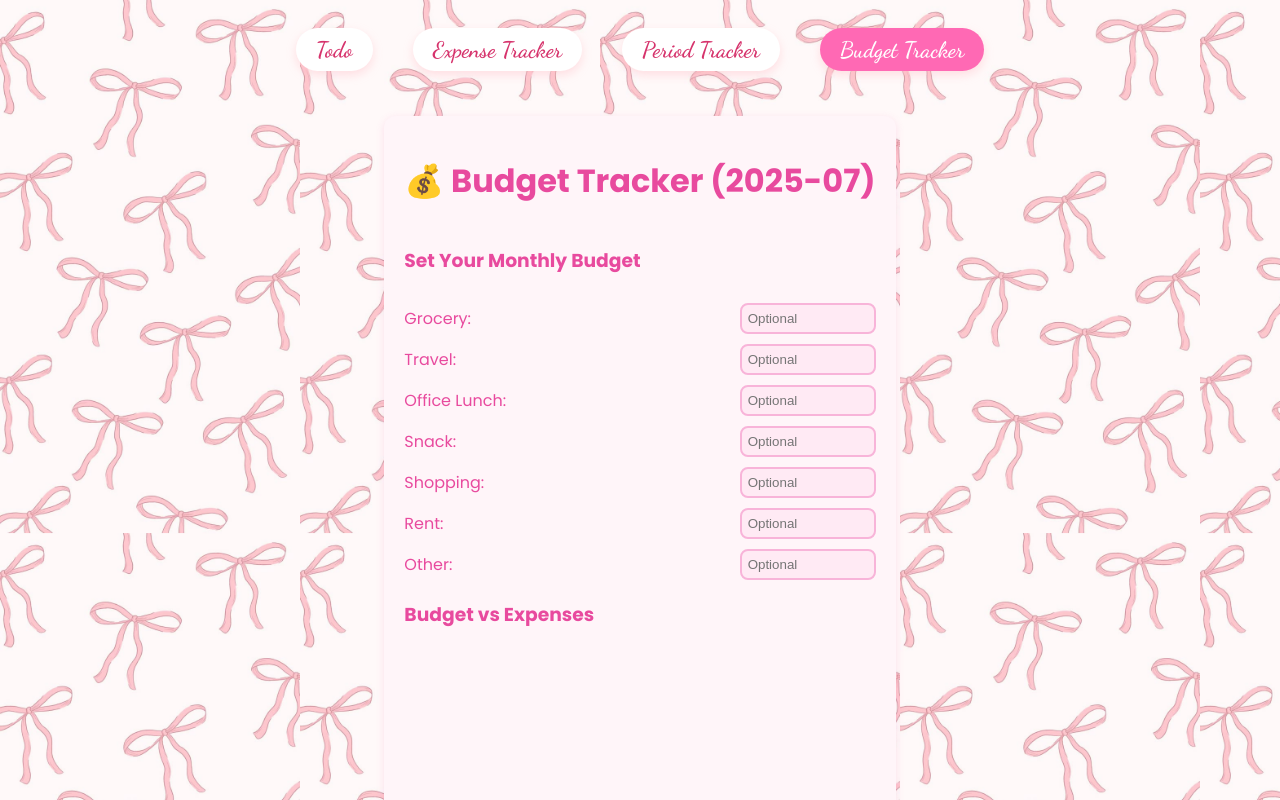
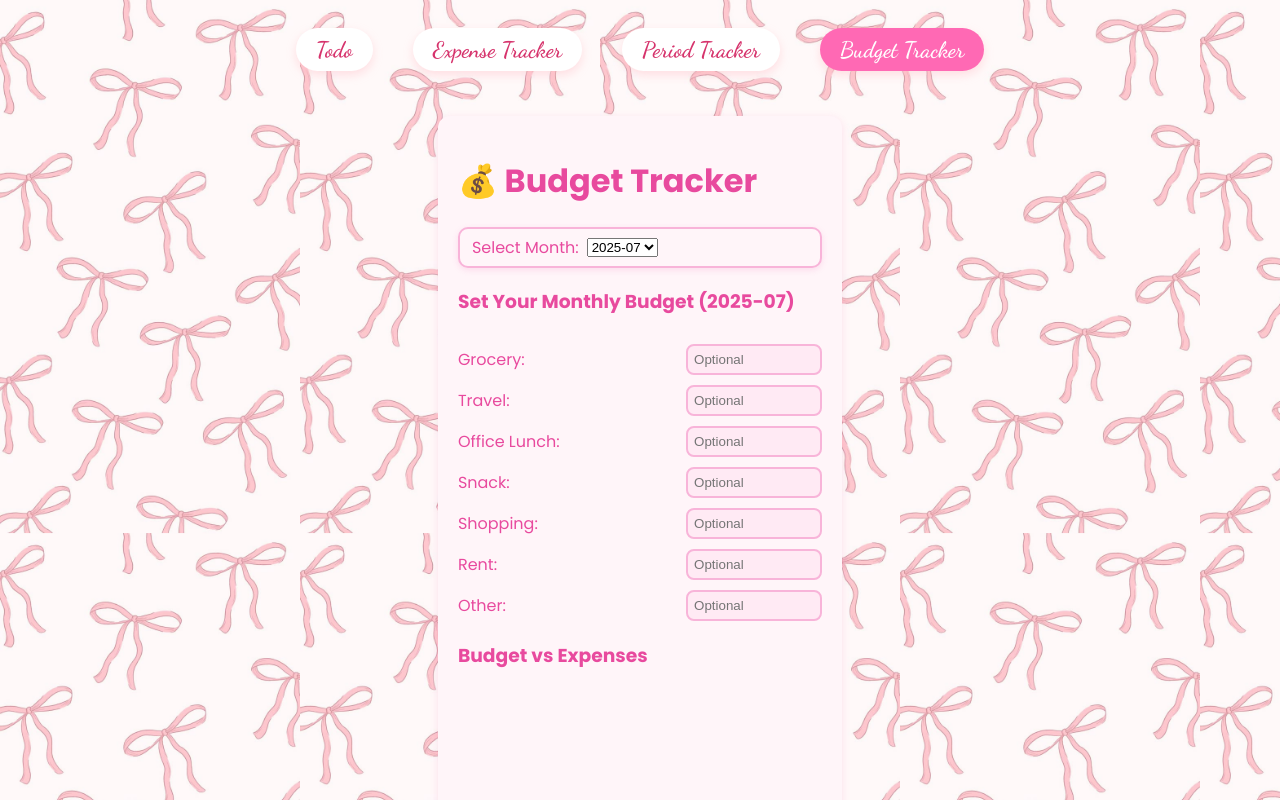
Before and after one commit to Sanam-Shrestha04/react.js-Todo, a React (Vite) app: page /budget-tracker in a window 1280 px wide. Shown: the top 800 px of the page. Built offline with nearby package versions, Linux system fonts and the light colour scheme.

Commit message:
Budget Tracker Monthly tracking feature addded

```diff
--- a/src/components/budgetTracker.jsx/BudgetTracker.jsx
+++ b/src/components/budgetTracker.jsx/BudgetTracker.jsx
@@ -7,28 +7,31 @@ const BudgetTracker = () => {
   const [budget, setBudget] = useState({});
   const [totalIncome, setTotalIncome] = useState(0);
   const [expenses, setExpenses] = useState({});
+  const [selectedMonth, setSelectedMonth] = useState(
+    new Date().toISOString().slice(0, 7) // default: current month
+  );
 
-  const currentMonthKey = new Date().toISOString().slice(0, 7);
-
-  // ✅ Load saved budget for this month
+  // ✅ Load saved budget for selected month
   useEffect(() => {
     const savedBudgets = JSON.parse(localStorage.getItem("monthlyBudgets")) || {};
-    if (savedBudgets[currentMonthKey]) {
-      setBudget(savedBudgets[currentMonthKey]);
+    if (savedBudgets[selectedMonth]) {
+      setBudget(savedBudgets[selectedMonth]);
+    } else {
+      setBudget({});
     }
-  }, [currentMonthKey]);
+  }, [selectedMonth]);
 
   // ✅ Save budget whenever it changes
   useEffect(() => {
     const savedBudgets = JSON.parse(localStorage.getItem("monthlyBudgets")) || {};
-    savedBudgets[currentMonthKey] = budget;
+    savedBudgets[selectedMonth] = budget;
     localStorage.setItem("monthlyBudgets", JSON.stringify(savedBudgets));
-  }, [budget, currentMonthKey]);
+  }, [budget, selectedMonth]);
 
-  // ✅ Load expenses from ExpenseTracker for this month
+  // ✅ Load expenses from ExpenseTracker for selected month
   useEffect(() => {
     const savedExpenses = JSON.parse(localStorage.getItem("monthlyData")) || {};
-    const monthData = savedExpenses[currentMonthKey]?.transactions || [];
+    const monthData = savedExpenses[selectedMonth]?.transactions || [];
 
     const expenseTotals = monthData.reduce((acc, item) => {
       if (item.type === "expense") {
@@ -37,7 +40,7 @@ const BudgetTracker = () => {
       return acc;
     }, {});
     setExpenses(expenseTotals);
-  }, [currentMonthKey]);
+  }, [selectedMonth]);
 
   // ✅ Handle budget input (optional fields allowed)
   const handleBudgetChange = (category, value) => {
@@ -93,12 +96,38 @@ const BudgetTracker = () => {
     ],
   };
 
+  // ✅ Generate month options (from saved budgets/expenses)
+  const getMonthOptions = () => {
+    const savedBudgets = JSON.parse(localStorage.getItem("monthlyBudgets")) || {};
+    const savedExpenses = JSON.parse(localStorage.getItem("monthlyData")) || {};
+    const allMonths = new Set([
+      ...Object.keys(savedBudgets),
+      ...Object.keys(savedExpenses),
+    ]);
+    return Array.from(allMonths).sort().reverse(); // latest first
+  };
+
   return (
     <div className="budget-tracker">
-      <h1>💰 Budget Tracker ({currentMonthKey})</h1>
+      <h1>💰 Budget Tracker</h1>
+
+      {/* Month selector */}
+      <div className="month-selector">
+        <label>Select Month:</label>
+        <select
+          value={selectedMonth}
+          onChange={(e) => setSelectedMonth(e.target.value)}
+        >
+          {getMonthOptions().map((month) => (
+            <option key={month} value={month}>
+              {month}
+            </option>
+          ))}
+        </select>
+      </div>
 
       <div className="budget-inputs">
-        <h3>Set Your Monthly Budget</h3>
+        <h3>Set Your Monthly Budget ({selectedMonth})</h3>
         {["Grocery", "Travel", "Office Lunch", "Snack", "Shopping", "Rent", "Other"].map(
           (category) => (
             <div key={category} className="budget-row">
```
